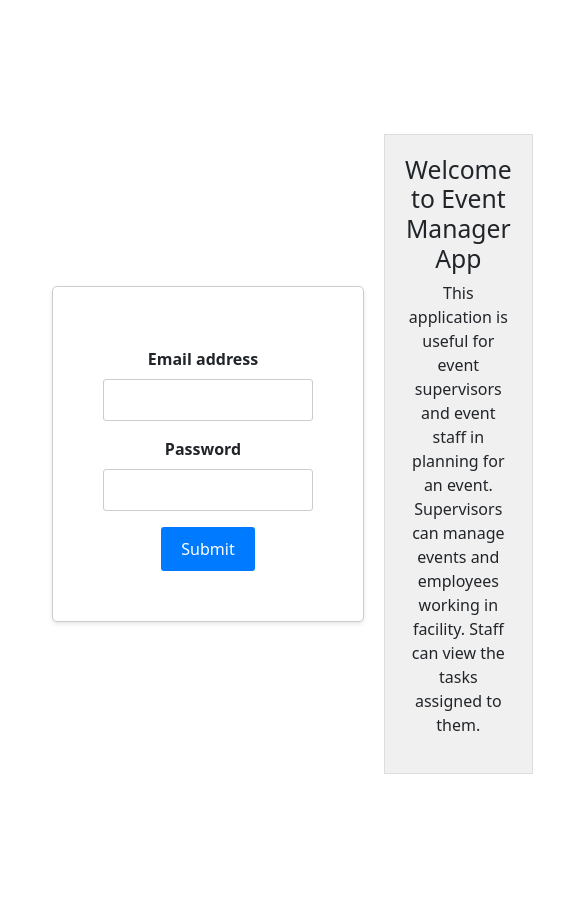
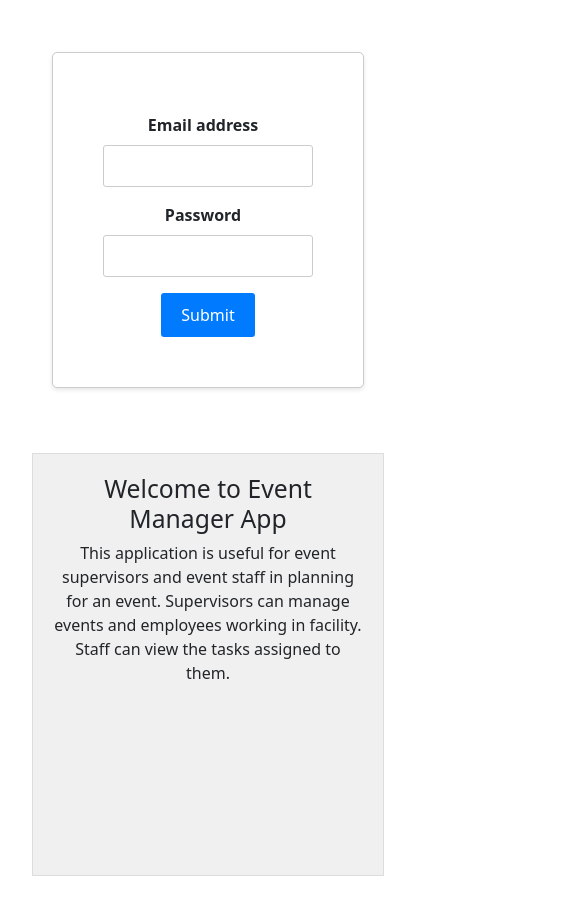
Before and after one commit to pranay-24/eventmanager, a React (Vite) app: page / in a window 390 px wide. Shown: the whole page, 565 px wide, since content can reach past the window. Built offline with nearby package versions, Linux system fonts and the light colour scheme.

Commit message:
login container esponsive

```diff
--- a/src/components/styles/login.css
+++ b/src/components/styles/login.css
@@ -16,3 +16,13 @@
     background-color: #f0f0f0;
     border: 1px solid #ddd;
   }
+
+  @media(max-width:400px) {
+  .login-container{
+    display:flex;
+    flex-direction:column;
+    justify-content: center;
+    align-items: center;
+    height: 100vh;
+  }
+  }
```
